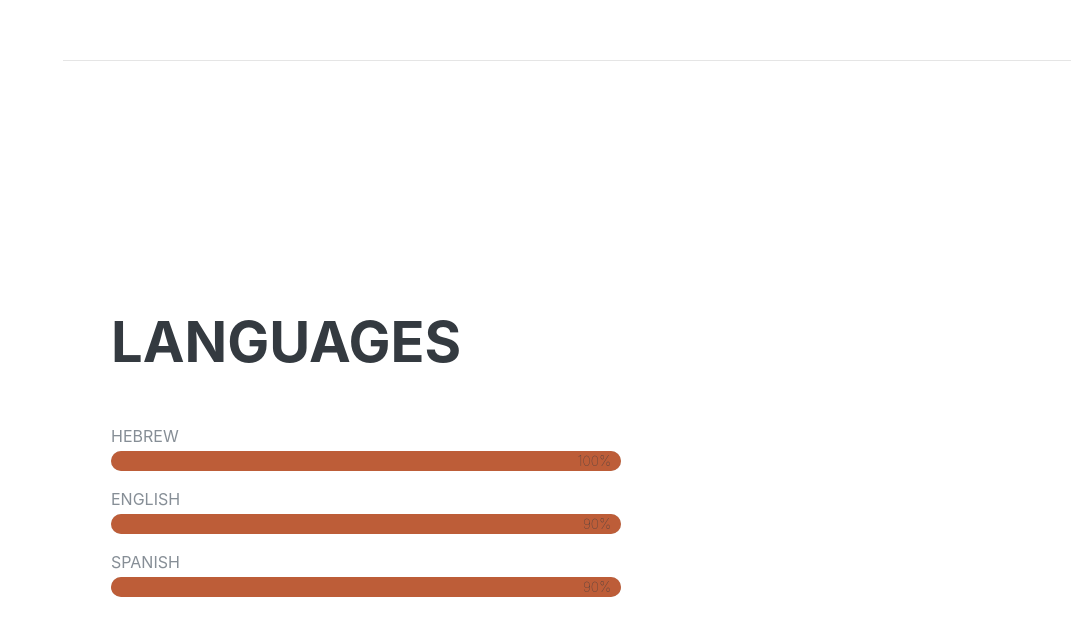
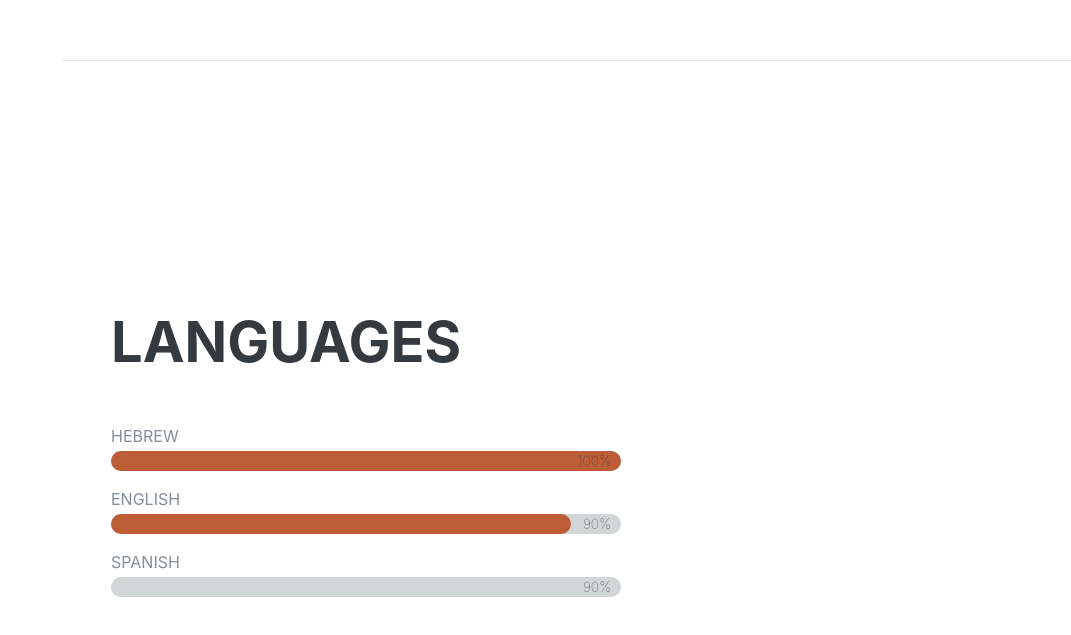
Before and after one commit to Flor-F/FlorCV, a website: page index.html in a window 1280 px wide. Shown: the part 4745-5380 px from the top of the page, without its empty margins (209-1280 px from the left). Drawn offline with nearby package versions, Linux system fonts and the light colour scheme; a web font is replaced by a local one.

Commit message:
Update index.html

```diff
--- a/index.html
+++ b/index.html
@@ -282,9 +282,9 @@
 			<div>HEBREW</div>
 				<div class="container1 subheading mb-3 line1 hebrew">100%</div>
 			<div>ENGLISH</div>
-				<div class="container1 subheading mb-3 line1 hebrew">90%</div>
+				<div class="container1 subheading mb-3 line1 english">90%</div>
 			<div>SPANISH</div>
-				<div class="container1 subheading mb-3 line1 hebrew">90%</div>
+				<div class="container1 subheading mb-3 line1 spanish">90%</div>
 
       </div>
     </section>
```
